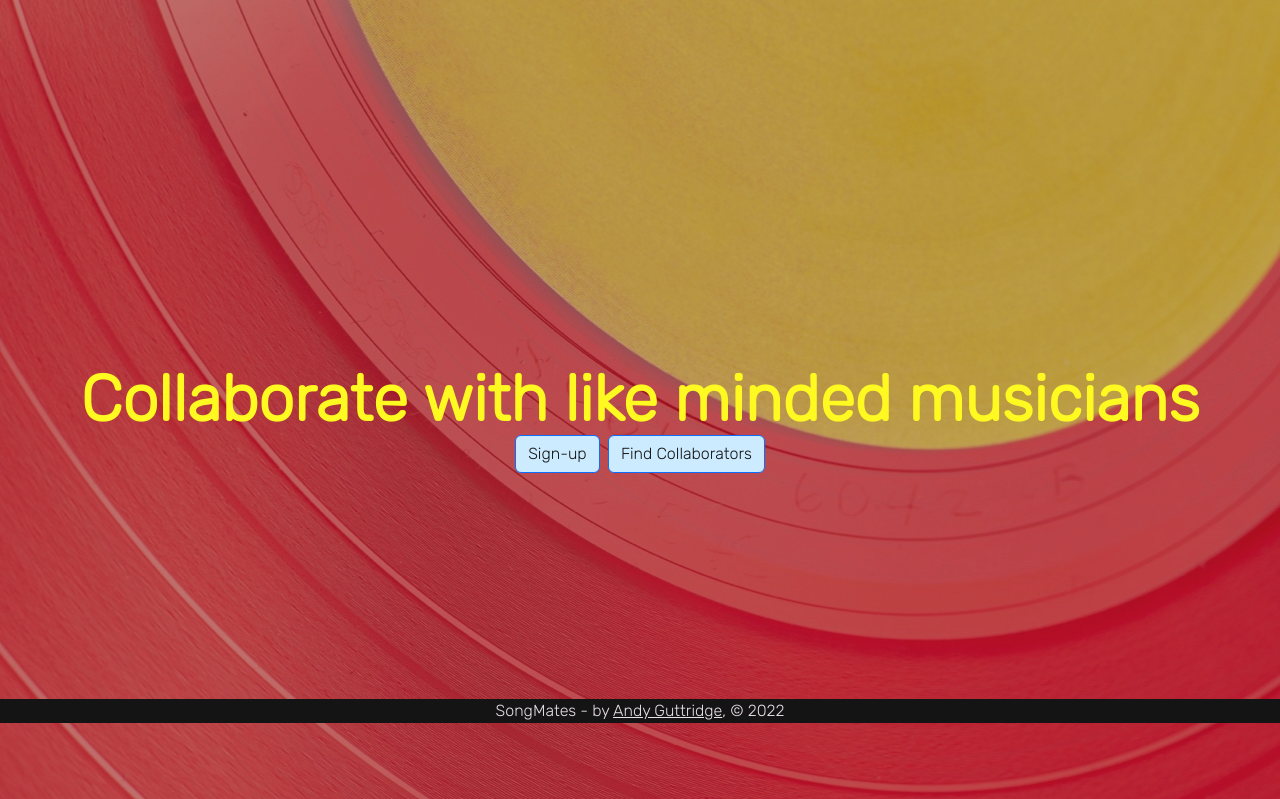
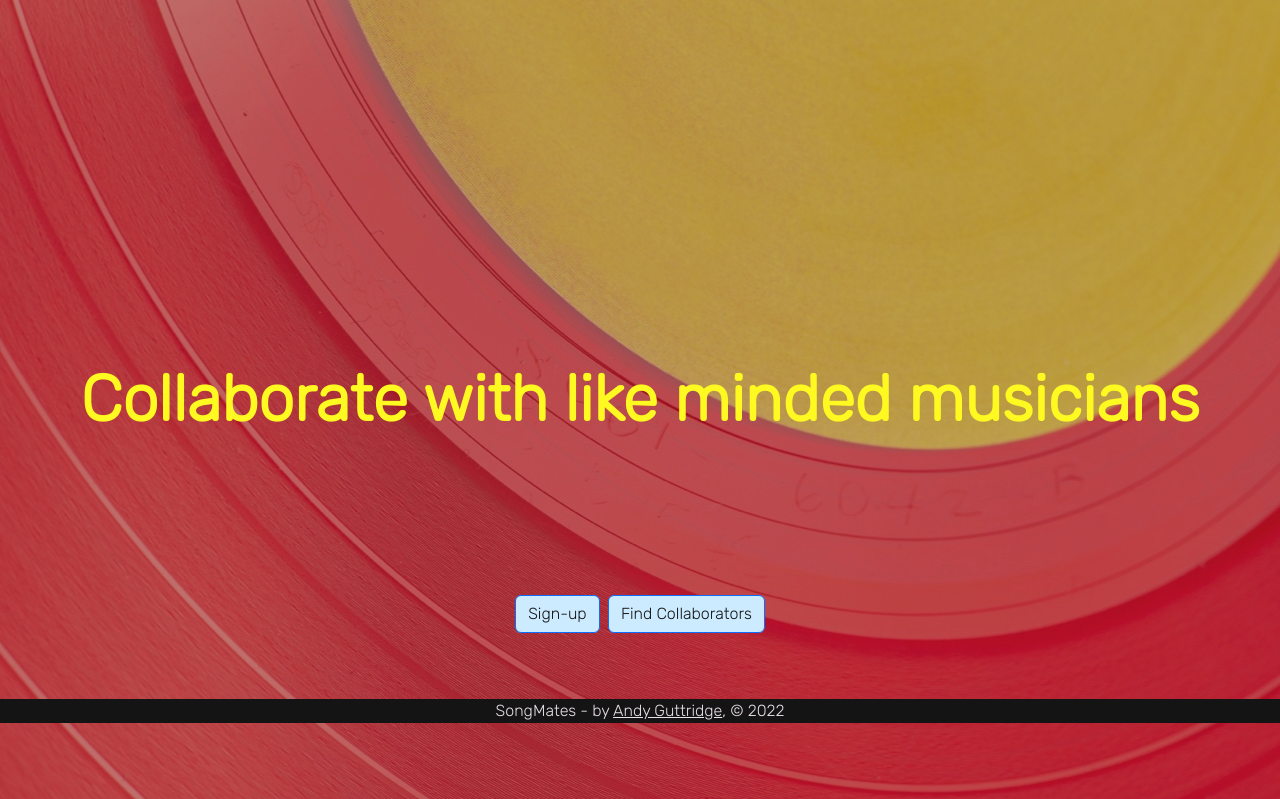
Before and after one commit to andy-guttridge/song-mates, a Django app: page / in a window 1280 px wide. Shown: the part 77-876 px from the top of the page. Run offline with Django 3.2, Linux system fonts and the light colour scheme; some libraries are stand-ins or nearby versions.

Commit message:
Fix: alignment of buttons on home page

```diff
--- a/static/css/styles.css
+++ b/static/css/styles.css
@@ -252,9 +252,3 @@ a:hover{
         height: auto;
     }
 }
-
-@media (min-width: 768px) {
-    .hero-buttons-align {
-        bottom: 25%
-    }
-}
--- a/templates/home.html
+++ b/templates/home.html
@@ -6,9 +6,14 @@
 
 {% block content %}
 
+<!-- Hero image -->
 <div class="bkgnd-hero vh-100 g-0" style="background-image: url({% static 'images/red_vinyl_large.jpg' %});">
+
+    <!-- Tinted overlay in front of hero -->
     <div class="bkgnd-color-2 h-100 d-flex align-items-top align-items-md-center justify-content-center">
-        <div class="carousel slide position-relative" data-bs-ride="carousel">
+
+        <!-- Bootstrap carousel -->
+        <div class="carousel slide" data-bs-ride="carousel">
             <div class="carousel-inner">
                 <div class="carousel-item active" data-bs-interval="5000">
                     <span class="txt-color-0 hero-txt m-1">Collaborate with like minded musicians</span>
@@ -21,12 +26,14 @@
                 </div>
             </div>
         </div>
+
+        <!-- Container and buttons -->
         <div class="justify-content-evenly position-absolute hero-buttons-align">
             <a class="btn btn-primary" href="{% url 'account_signup' %}">Sign-up</a>
             <a class="btn btn-primary" href="{% url 'find_collabs' %}">Find Collaborators</a>
-        <br>
-        <br>
-    </div>
+            <br>
+            <br>
+        </div>
     </div>
 </div>
 
```
